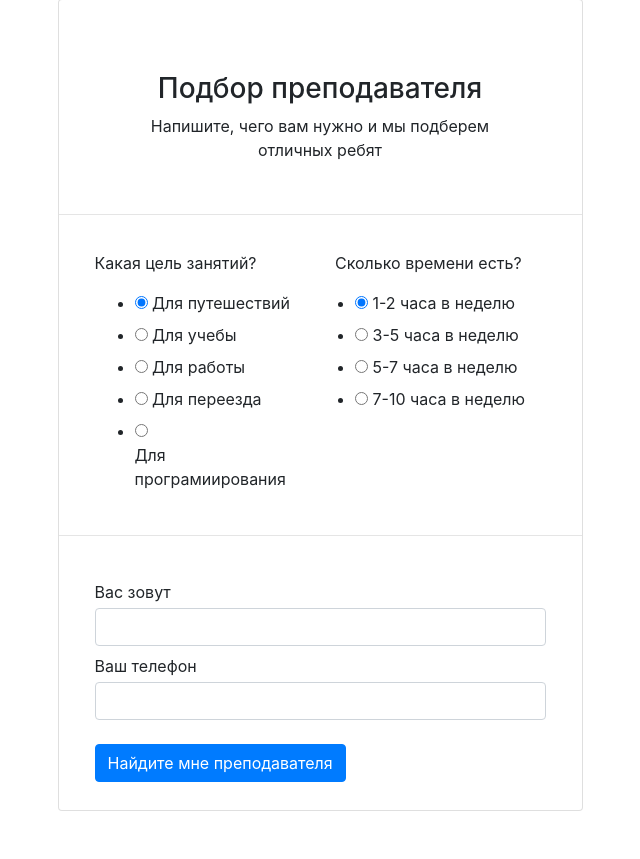
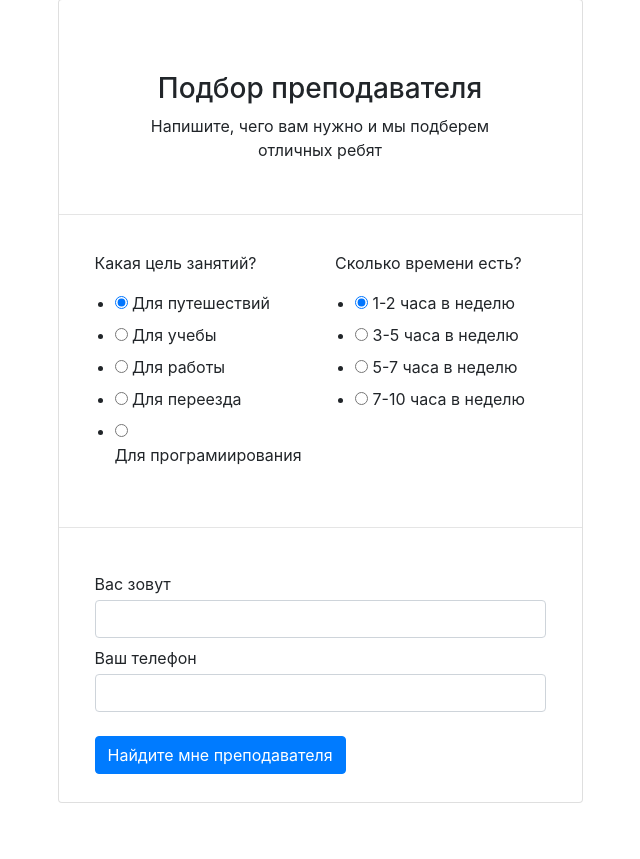
Before and after one commit to DARKDEAD/stepik_flask_3, a Flask app: page /request/ in a window 1280 px wide. Shown: the part 89-948 px from the top of the page, without its empty margins (320-960 px from the left). After the commit the page ends 892 px from the top, so only its background shows below. Run offline with Flask 2, Linux system fonts and the light colour scheme; some libraries are stand-ins or nearby versions.

Commit message:
Stepik project 3 week

```diff
--- a/templates/base_fut.html
+++ b/templates/base_fut.html
@@ -1,5 +1,5 @@
 <h2 class="text-center mt-5 mb-3">Не нашли своего репетитора?</h2>
 <p class="text-center mb-4">Расскажите, кто вам нужен и мы подберем его сами</p>
 <div class="text-center pb-5">
-    <a href="" class="btn btn-primary">Заказать подбор</a>
+    <a href="/request/" class="btn btn-primary">Заказать подбор</a>
 </div>
--- a/templates/request.html
+++ b/templates/request.html
@@ -16,7 +16,7 @@
                     <div class="col">
                         <p>Какая цель занятий?</p>
                         <div>
-                            {{ form.goals(class="form-check-label") }}
+                            {{ form.goals(class="form-check") }}
                         </div>
                     </div>
                     <div class="col">
```
